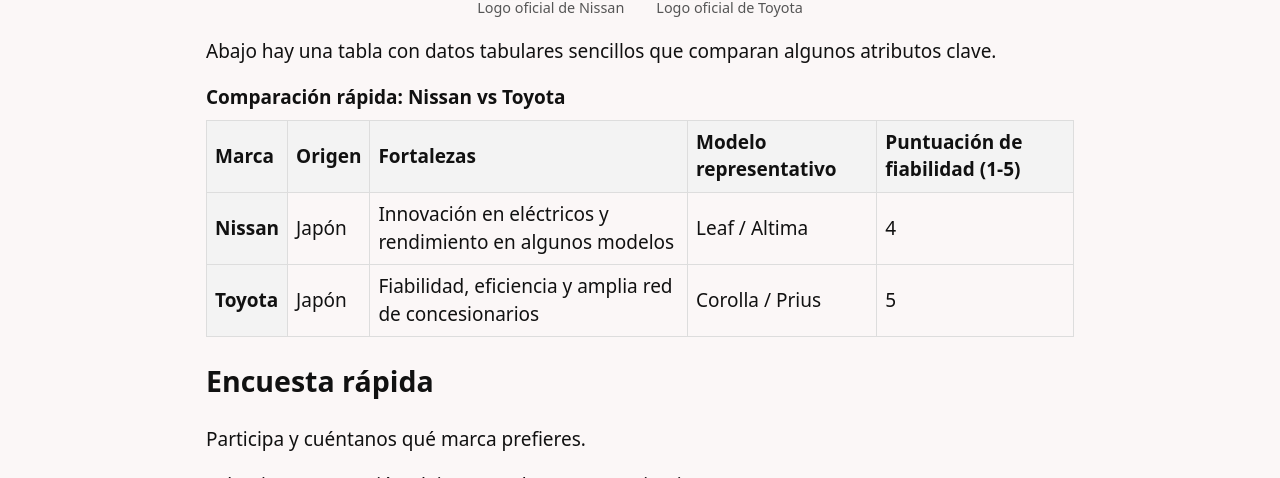
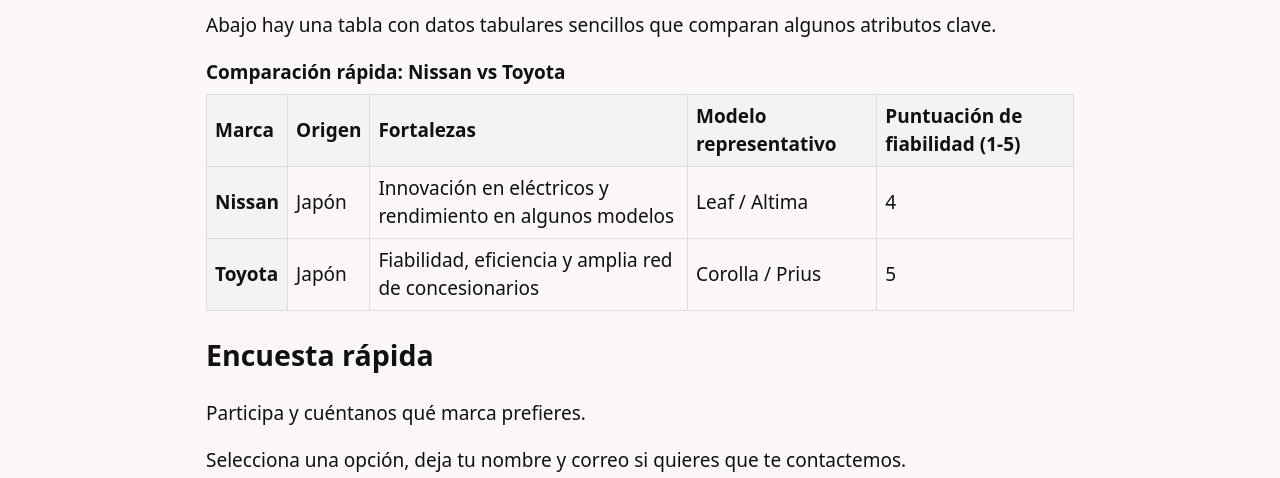
Before and after one commit to Ramonperegrino/Pagina-Web-Accesible-Nissan-v.s-Toyota-, a plain HTML site: page index.html in a window 1280 px wide. Shown: the part 622-1100 px from the top of the page. Drawn offline with Linux system fonts and the light colour scheme.

Commit message:
Add files via upload

```diff
--- a/index.html
+++ b/index.html
@@ -46,13 +46,11 @@
             <figure>
               <img src="https://upload.wikimedia.org/wikipedia/commons/2/23/Nissan_2020_logo.svg"
                    alt="Logo oficial de Nissan" width="160" height="80" />
-              <figcaption>Logo oficial de Nissan</figcaption>
             </figure>
 
             <figure>
               <img src="https://upload.wikimedia.org/wikipedia/commons/thumb/e/ee/Toyota_logo_%28Red%29.svg/950px-Toyota_logo_%28Red%29.svg.png"
                    alt="Logo oficial de Toyota" width="160" height="80" />
-              <figcaption>Logo oficial de Toyota</figcaption>
             </figure>
           </div>
 
```
